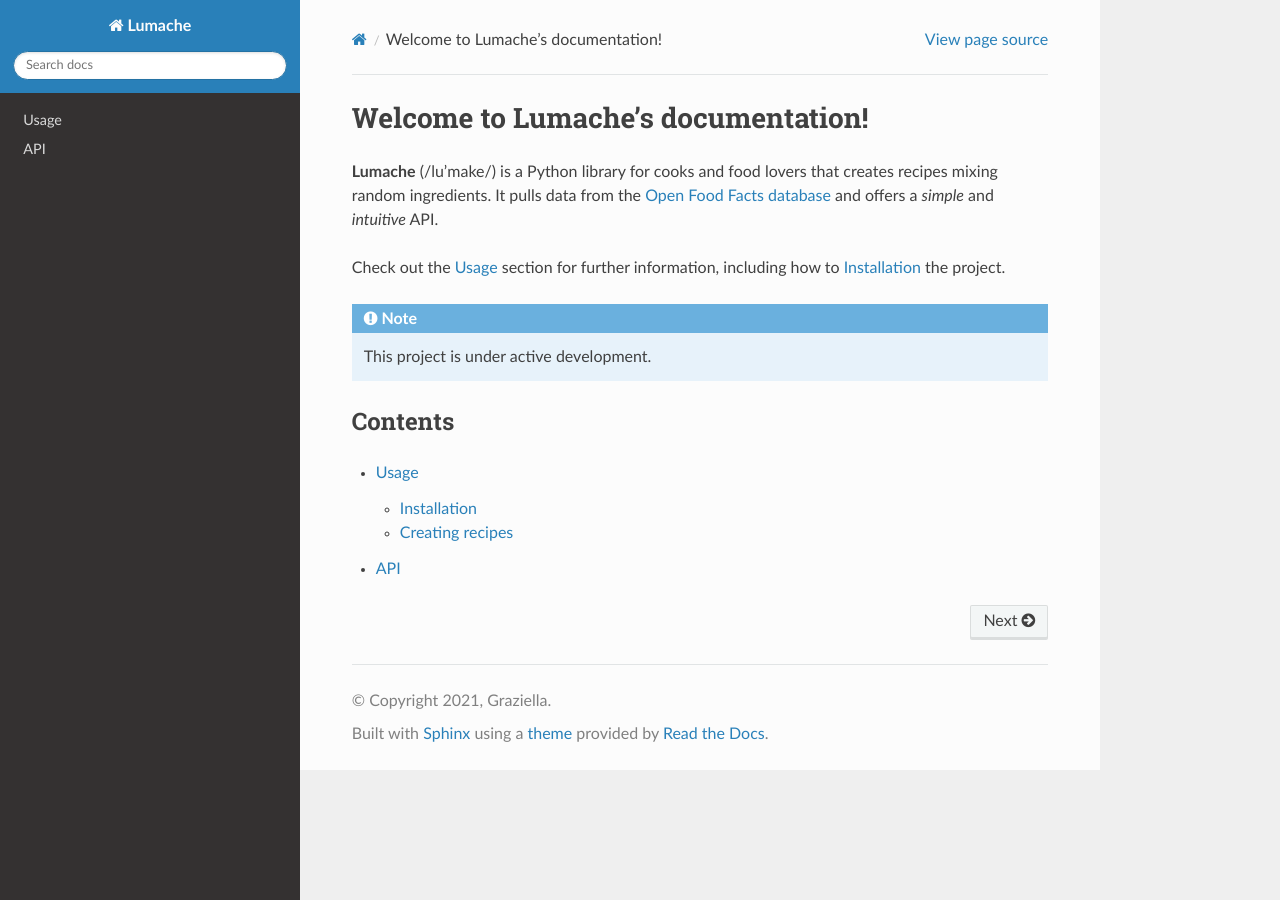
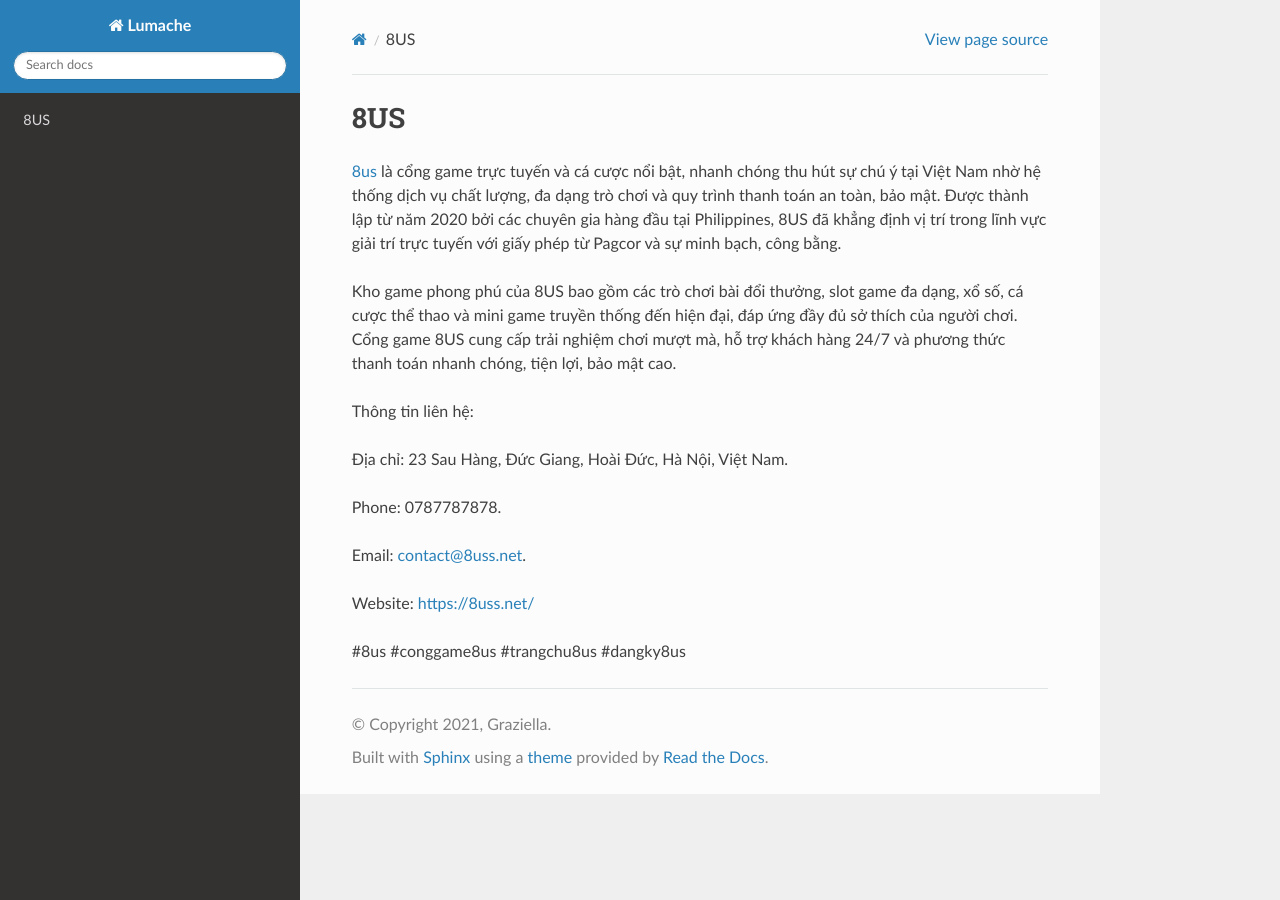
Before and after one commit to ertirato1981/8ussnet, a Sphinx documentation site: the page built from docs/source/index.rst, in a window 1280 px wide. Built offline with Sphinx 7.4.7 and the Read the Docs theme 3.1.0, drawn with Linux system fonts in a browser that asks for light colours.

Commit message:
Update index.rst

```diff
--- a/docs/source/index.rst
+++ b/docs/source/index.rst
@@ -1,22 +1,18 @@
-Welcome to Lumache's documentation!
+8US
 ===================================
 
-**Lumache** (/lu'make/) is a Python library for cooks and food lovers
-that creates recipes mixing random ingredients.
-It pulls data from the `Open Food Facts database <https://world.openfoodfacts.org/>`_
-and offers a *simple* and *intuitive* API.
+`8us <https://8uss.net/>`_ là cổng game trực tuyến và cá cược nổi bật, nhanh chóng thu hút sự chú ý tại Việt Nam nhờ hệ thống dịch vụ chất lượng, đa dạng trò chơi và quy trình thanh toán an toàn, bảo mật. Được thành lập từ năm 2020 bởi các chuyên gia hàng đầu tại Philippines, 8US đã khẳng định vị trí trong lĩnh vực giải trí trực tuyến với giấy phép từ Pagcor và sự minh bạch, công bằng.
 
-Check out the :doc:`usage` section for further information, including
-how to :ref:`installation` the project.
+Kho game phong phú của 8US bao gồm các trò chơi bài đổi thưởng, slot game đa dạng, xổ số, cá cược thể thao và mini game truyền thống đến hiện đại, đáp ứng đầy đủ sở thích của người chơi. Cổng game 8US cung cấp trải nghiệm chơi mượt mà, hỗ trợ khách hàng 24/7 và phương thức thanh toán nhanh chóng, tiện lợi, bảo mật cao.
 
-.. note::
+Thông tin liên hệ:
 
-   This project is under active development.
+Địa chỉ: 23 Sau Hàng, Đức Giang, Hoài Đức, Hà Nội, Việt Nam.
 
-Contents
---------
+Phone: 0787787878.
 
-.. toctree::
+Email: contact@8uss.net.
 
-   usage
-   api
+Website: https://8uss.net/
+
+#8us #conggame8us #trangchu8us #dangky8us
```
